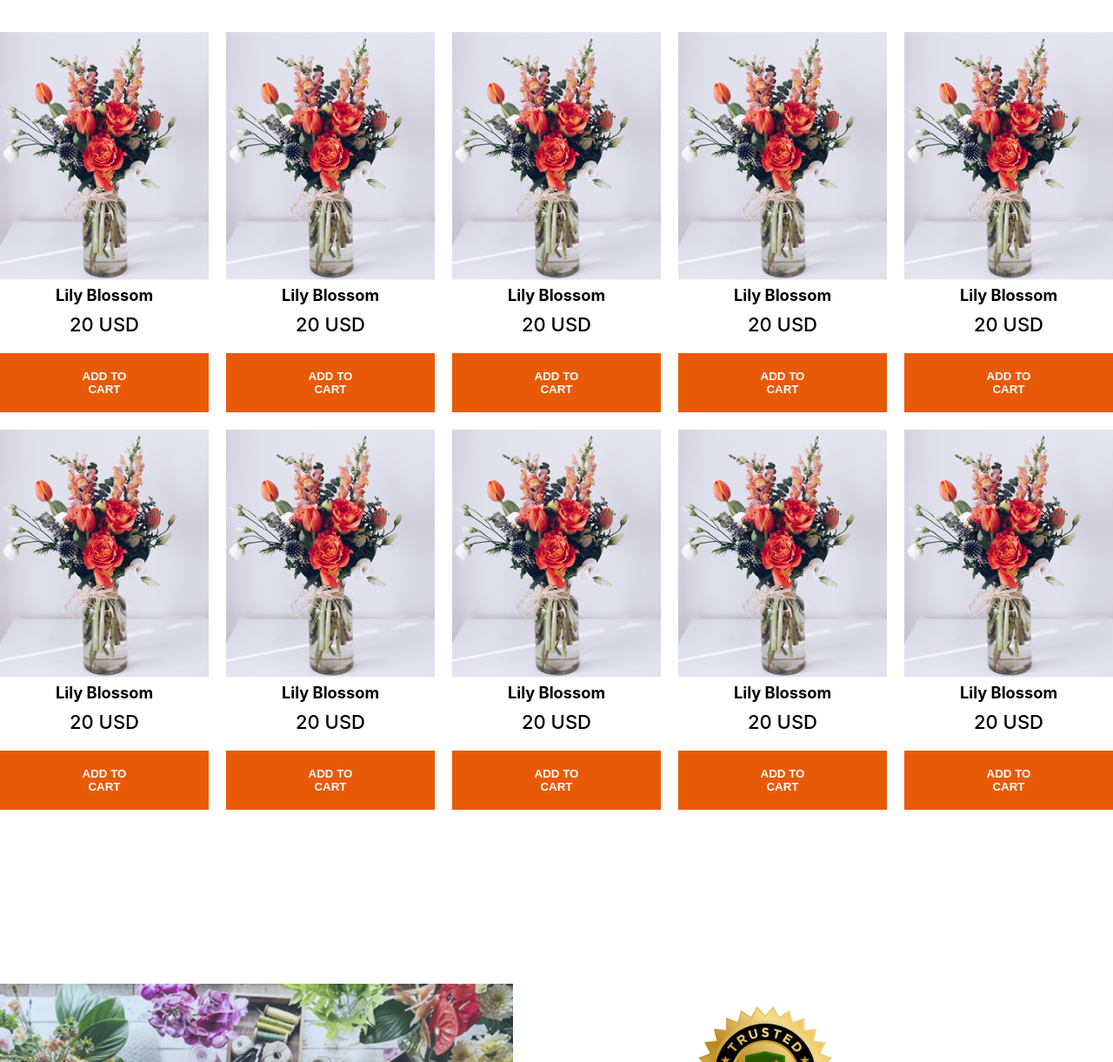
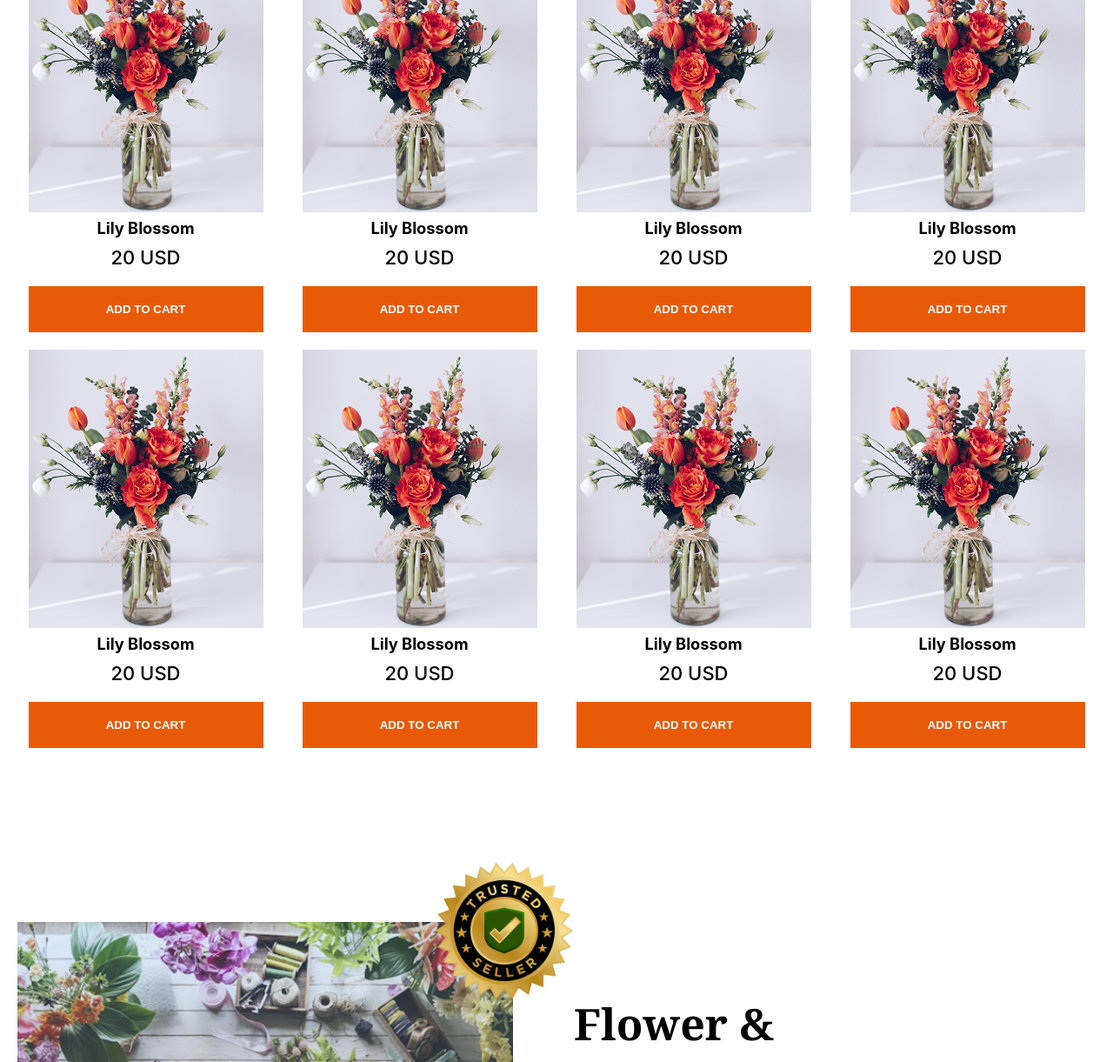
Before and after one commit to fardin-sojon/responsive-flowers-assignment2, a plain HTML site: page index.html in a window 1280 px wide. Shown: the part 825-2046 px from the top of the page at 87% size. Drawn offline with Linux system fonts and the light colour scheme.

Commit message:
problem fix and Assignment-2 Done

```diff
--- a/Style/style.css
+++ b/Style/style.css
@@ -81,7 +81,7 @@
 .fresh-flowers {
     align-items: end;
     margin: 0 auto;
-    padding-top: 100px;
+    padding:0 20px;
 }
 
 .left-fresh-flowers {
@@ -109,6 +109,7 @@
 
 .our-plants {
     margin-top: 100px;
+    padding:0 20px;
 }
 
 .plant-title {
@@ -126,7 +127,7 @@
 
 .plants-container {
     display: grid;
-    grid-template-columns: repeat(5, 1fr);
+    grid-template-columns: repeat(4, 1fr);
     justify-content: center;
     column-gap: 20px;
     row-gap: 20px;
@@ -165,10 +166,12 @@
     gap: 100px;
     align-items: center;
     margin-top: 200px;
+    padding:0 20px;
 }
 
 .left-lover {
     width: 50%;
+    position: relative;
 }
 
 .right-lover {
@@ -177,7 +180,6 @@
 
 .nature-love-images {
     width: 100%;
-    position: relative;
 }
 
 .nature-lover-title {
@@ -194,13 +196,13 @@
 
 #trusted-badge {
     width: 220px;
-    margin-right: -500px;
     position: absolute;
-    top: 1950px;
-    left: 770px;
+    top: -100px;
+    right: -100px;
 }
 
 /* Latest Deals */
+
 .deals-container {
     text-align: center;
     margin-top: 100px;
@@ -339,6 +341,7 @@
 footer {
     margin-top: 50px;
     justify-content: space-evenly;
+    padding:20px 20px;
 }
 
 
@@ -388,6 +391,7 @@ footer {
     /*Always Fresh Flower */
     .fresh-flowers {
         flex-direction: column-reverse;
+        padding: 0;
     }
 
     .left-fresh-flowers {
@@ -415,7 +419,7 @@ footer {
         grid-template-columns: repeat(2, 1fr);
         row-gap: 20px;
         margin-top: 10px;
-        padding: 0 20px;
+        padding: 0;
 
     }
 
@@ -430,17 +434,13 @@ footer {
 
     /* Flower & Plants Lover */
     #trusted-badge {
-        width: 0px;
-        margin-right: -500px;
-        position: absolute;
-        top: 0;
-        left: 0;
         visibility: hidden;
     }
 
     .nature-lover {
         flex-direction: column;
         gap: 40px;
+        padding: 0;
     }
 
     .left-lover {
--- a/index.html
+++ b/index.html
@@ -88,32 +88,6 @@
 
         <!-- Grid -->
         <div class="plants-container inter-font">
-          <div class="plant-card">
-            <img
-              class="plant-images"
-              src="./assets/sample-flower-image.png"
-              alt=""
-            />
-            <div class="card-title">
-              <h5 class="plant-name">Lily Blossom</h5>
-              <span>20 USD</span>
-            </div>
-            <br />
-            <a href=""><button class="btn-style">ADD TO CART</button></a>
-          </div>
-          <div class="plant-card">
-            <img
-              class="plant-images"
-              src="./assets/sample-flower-image.png"
-              alt=""
-            />
-            <div class="card-title">
-              <h5 class="plant-name">Lily Blossom</h5>
-              <span>20 USD</span>
-            </div>
-            <br />
-            <a href=""><button class="btn-style">ADD TO CART</button></a>
-          </div>
           <div class="plant-card">
             <img
               class="plant-images"
```
